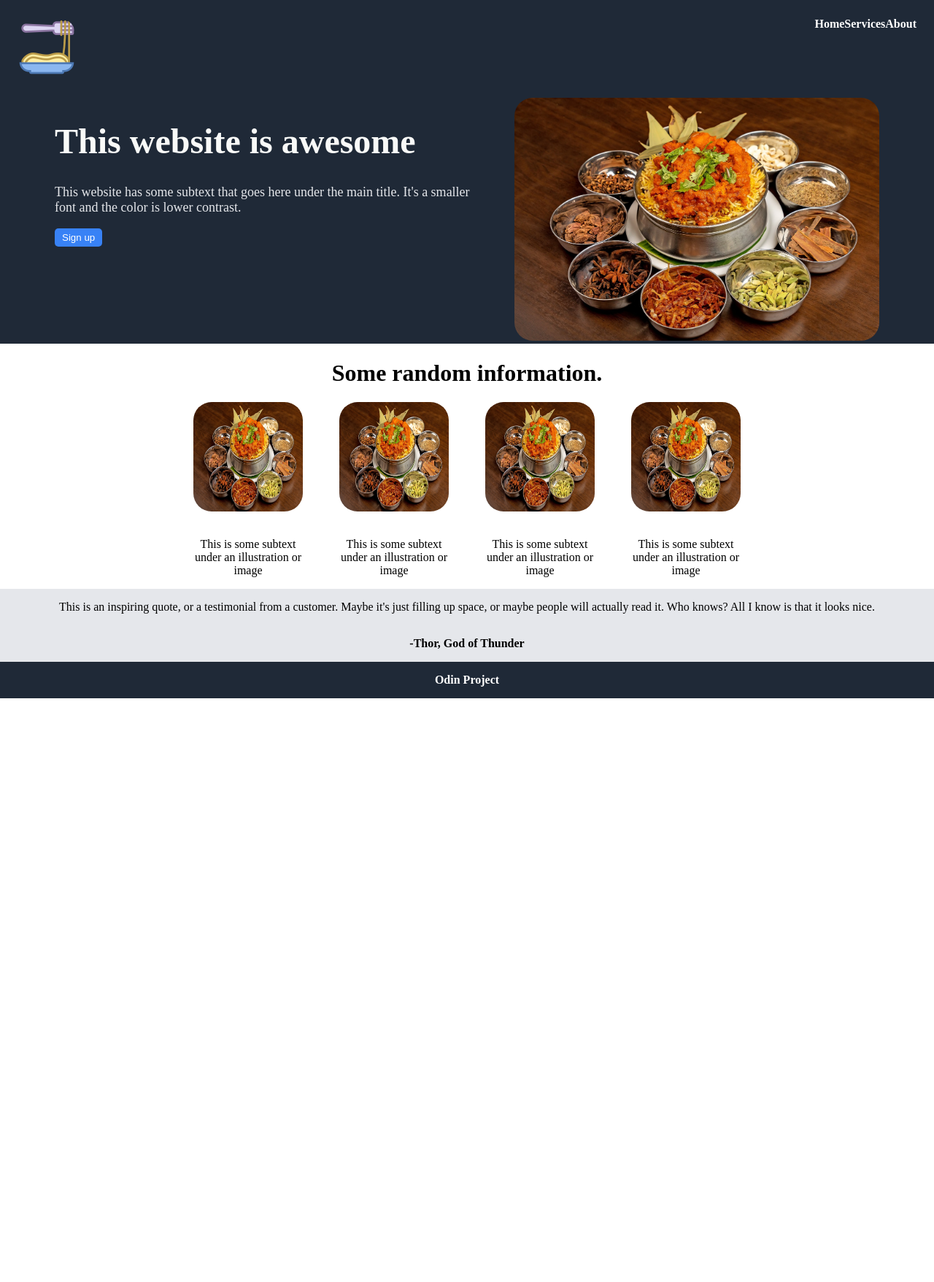
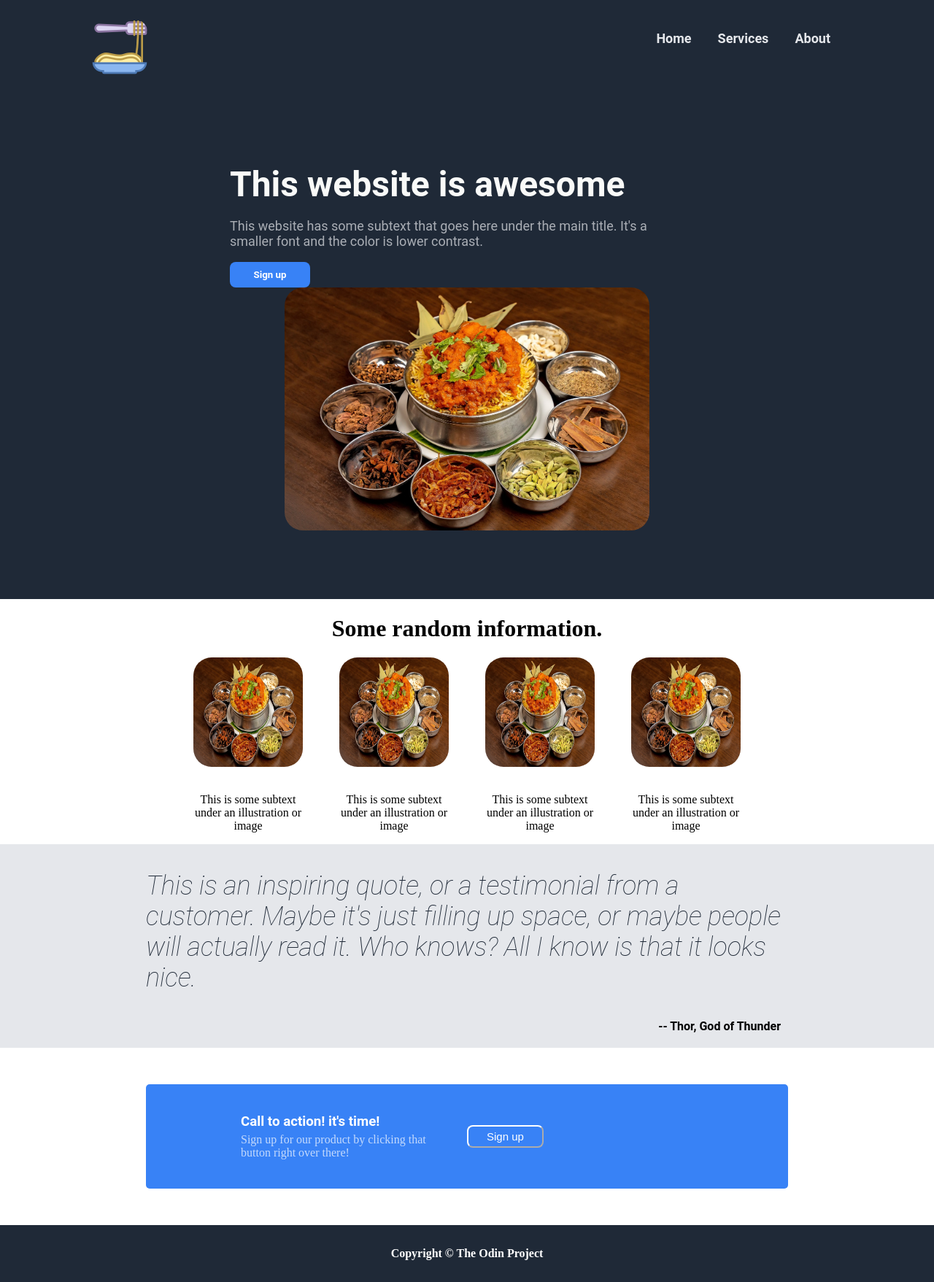
Before and after one commit to shashank6341/odin-landing, a plain HTML site: page index.html in a window 1280 px wide. Shown: the whole page at 73% size. Before the commit the page ends 957 px from the top, so only its background shows below. Drawn offline with Linux system fonts and the light colour scheme.

Commit message:
Completed the layout

```diff
--- a/index.html
+++ b/index.html
@@ -13,9 +13,9 @@
         </div>
 
         <div class="nav-bar">
-        <a>Home</a>
-        <a>Services</a>
-        <a>About</a>
+        <a href="#">Home</a>
+        <a href="#">Services</a>
+        <a href="#">About</a>
         </div>
     </div>
 
@@ -65,11 +65,24 @@
 
     <div class="quote">
         <p>This is an inspiring quote, or a testimonial from a customer. Maybe it's just filling up space, or maybe people will actually read it. Who knows? All I know is that it looks nice.</p>
-        <p style="color: black; font-weight: bold;">-Thor, God of Thunder</p>
+        <b>-- Thor, God of Thunder</b>
+    </div>
+
+    <div class="SignUp">
+        <div class="left-signup">
+            <h3>
+                Call to action! it's time!
+            </h3>
+            <p>Sign up for our product by clicking that button right over there!</p>
+        </div>
+
+        <div class="right-signup">
+            <button>Sign up</button>
+        </div>
     </div>
 
     <div class="footer">
-        Odin Project
+        Copyright © The Odin Project
     </div>
 </body>
 </html>
--- a/style.css
+++ b/style.css
@@ -14,21 +14,68 @@ body {
 .header .logo {
     font-size: 24px;
     color: #F9FAF8;
+    padding: 0px 0px 0px 100px;
 }
 
 .nav-bar {
     display: flex;
-    justify-content: space-between;
+    margin-left: auto;
+    padding: 0px 100px 0px 0px;
+}
+
+.nav-bar a{
+    text-decoration: none;
+    color: #E5E7Eb;
+    font-size: 18px;
+    padding: 18px;
+    font-family: 'Roboto', arial;
 }
 
 .content {
     display: flex;
     background-color: #1F2937;
     justify-content: center;
-    gap: 30px;
+    /* gap: 30px; */
     flex-wrap: wrap;
+    color: #F9FAF8;
+    align-items: center;
+    padding: 90px;
 }
 
+.left-content {
+    flex-basis: 400px;
+    display: flex;
+    flex-direction: column;
+    text-align: left;
+    margin-right: 50px;
+}
+
+.left-content p {
+    font-family: 'Roboto', arial;
+    opacity: 0.7;
+}
+
+.left-content button {
+    display: block;
+    text-align: center;
+    width: 110px;
+    border: none;
+    background: #3882f6;
+    padding: 10px;
+    border-radius: 8px;
+    color: #fff;
+    font-family: 'Roboto', arial;
+    text-decoration: none;
+    font-weight: bold;
+}
+
+.left-content h1 {
+    font-size: 48px;
+    font-weight: bold;
+    color: #F9FAF8;
+    margin: 0;
+    font-family: 'Roboto', arial;
+}
 
 .footer {
     display: flex;
@@ -37,7 +84,7 @@ body {
     background-color: #1F2937;
     color: white;
     font-weight: 600;
-    height: 50px;
+    padding: 30px;
 }
 
 a {
@@ -74,9 +121,21 @@ a {
 .quote {
     display: flex;
     flex-direction: column;
-    align-items: center;
-    justify-content: center;
     background-color: #E5E7Eb;
+    padding: 0 200px;
+}
+
+.quote p {
+    font-size: 36px;
+    color: #1F2937;
+    font-style: italic;
+    font-weight: lighter;
+    font-family: 'Roboto', arial;
+}
+.quote b {
+    padding: 0 10px 20px 0;
+    font-family: 'Roboto', arial;
+    text-align: right;
 }
 
 img {
@@ -90,3 +149,45 @@ img {
     border-radius: 5px;
     padding: 5px 10px;
 }
+
+.SignUp {
+    display: flex;
+    background-color: #3882f6;
+    margin: 50px 200px;
+    padding: 10px 80px;
+    align-items: center;
+    border-radius: 5px;
+    border-color: none;
+    justify-content: center;
+}
+
+.left-signup {
+    flex: 1;
+    text-align: left;
+}
+
+.left-signup p {
+    color: #fff;
+    opacity: 0.7;
+    margin: 5px 30px 30px 50px;
+}
+
+.left-signup h3 {
+    color: #fff;
+    font-family: 'Roboto', arial;
+    padding: 0;
+    margin: 30px 0px 0px 50px;
+}
+
+.right-signup {
+    flex: 1;
+}
+
+.right-signup button {
+    color: #fff;
+    border-color: #fff;
+    border-radius: 8px;
+    background-color: #3882f6;
+    font-size: 15px;
+    padding: 5px 25px;
+}
```
